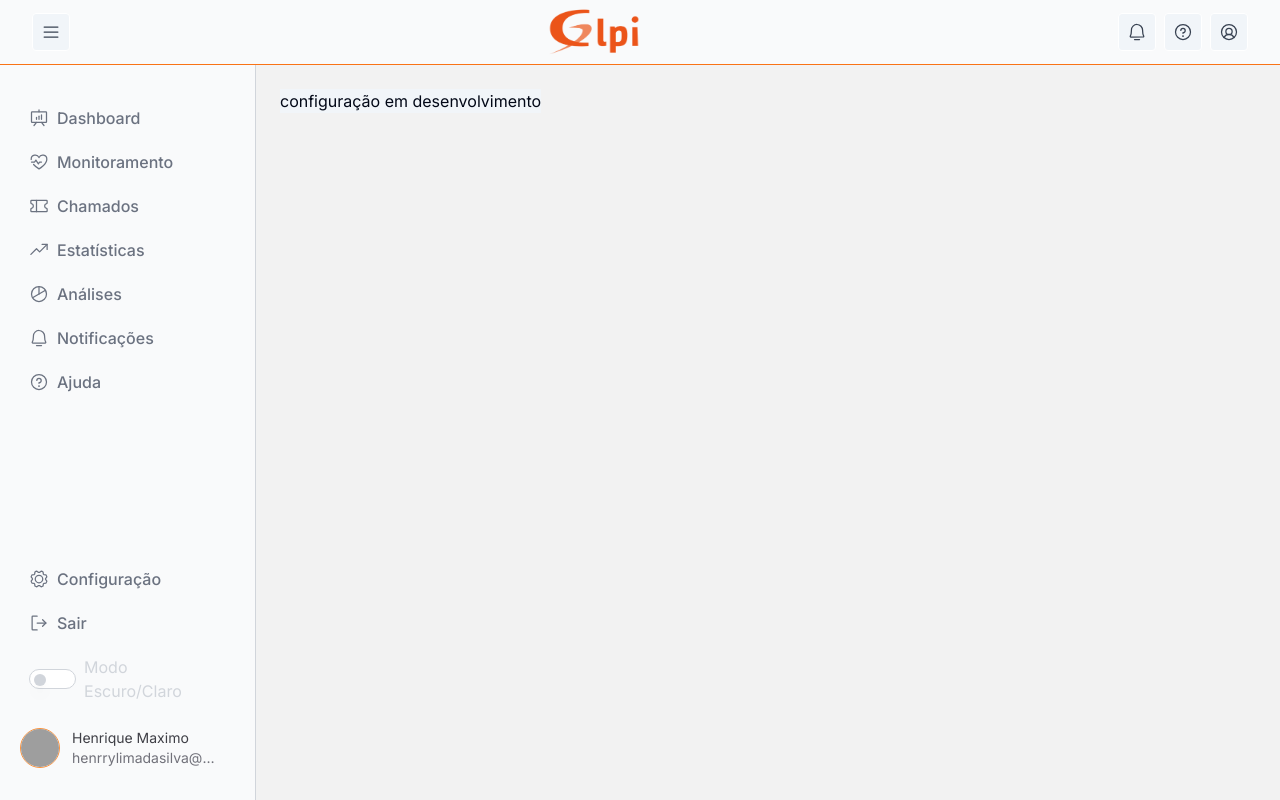
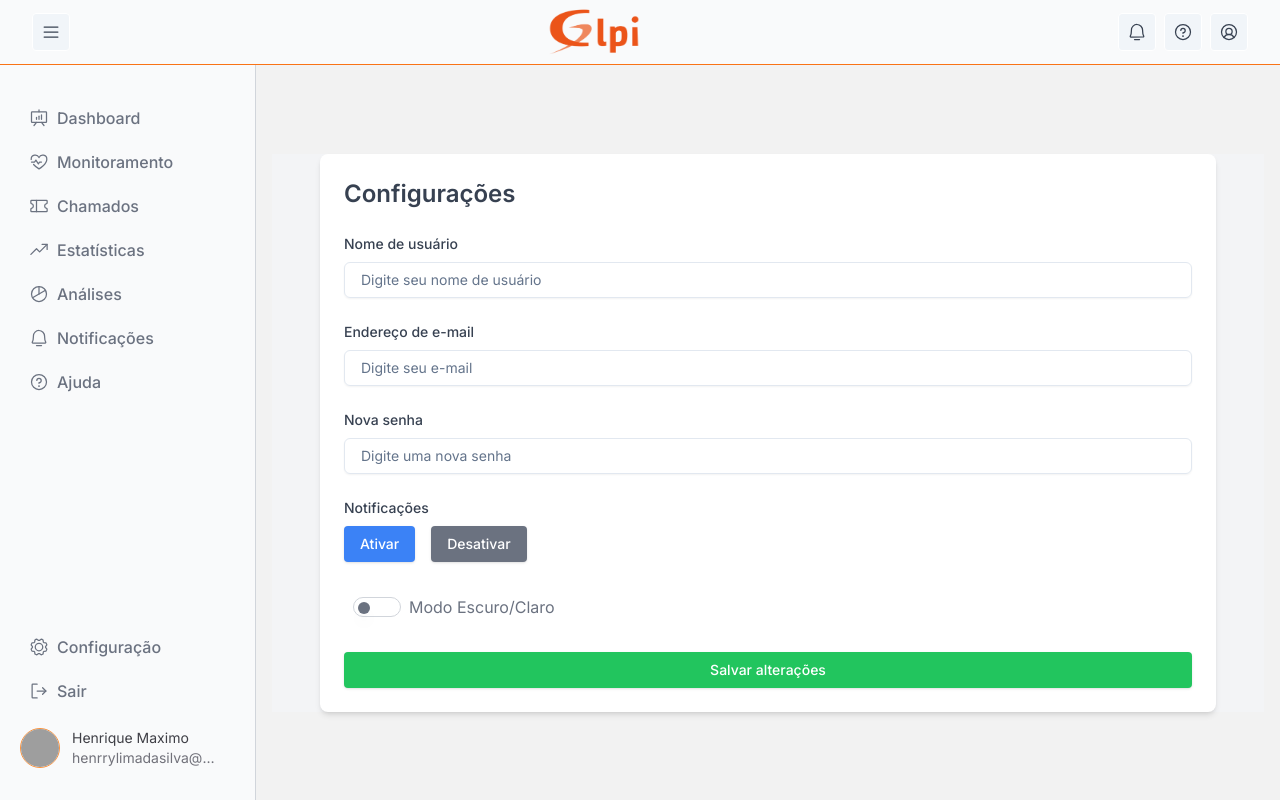
Before and after one commit to Henrry-Maximo/GLPI-Dashboard-Analytics, a React (Vite) app in the folder GLPI-Analytics-Pro/: page /main/system in a window 1280 px wide. Built offline with nearby package versions, Linux system fonts and the light colour scheme; sample sign-in values are in the browser's storage; grey boxes are pictures that could not be loaded.

Commit message:
🎨  Style: Add layout system page

```diff
--- a/GLPI-Analytics-Pro/src/components/Header/Header.tsx
+++ b/GLPI-Analytics-Pro/src/components/Header/Header.tsx
@@ -31,9 +31,9 @@ export default function Header({ toggleSidebar }: ButtonProps) {
         />
       </div>
       <nav className="flex items-center flex-row gap-2">
-        <NavItem icon={BellSimple} route="#" />
-        <NavItem icon={Question} route="#" />
-        <NavItem icon={UserCircle} route="#" />
+        <NavItem icon={BellSimple} route="/main/notification" />
+        <NavItem icon={Question} route="/main/help" />
+        <NavItem icon={UserCircle} route="/main/system" />
       </nav>
     </div>
   );
--- a/GLPI-Analytics-Pro/src/components/Sidebar/Sidebar.tsx
+++ b/GLPI-Analytics-Pro/src/components/Sidebar/Sidebar.tsx
@@ -1,4 +1,3 @@
-import { Switch } from "@headlessui/react";
 import {
   BellSimple,
   ChartPie,
@@ -68,15 +67,6 @@ export default function Sidebar({ menuOpen }: MainProps) {
             onClick={handleLogout}
           />
 
-          <div className="group flex items-center gap-2 p-2 rounded hover:bg-white border border-transparent hover:border-orange-400 transition duration-300 ease-in-out">
-            <Switch className="group relative flex h-5 w-12 cursor-pointer rounded-full bg-white border border-gray-300 p-1 transition-colors duration-200 ease-in-out focus:outline-none data-[focus]:outline-1 data-[focus]:outline-white data-[checked]:bg-white/10">
-              <span
-                aria-hidden="true"
-                className="pointer-events-none inline-block size-3 translate-x-0 rounded-full bg-gray-300 ring-0 shadow-lg transition duration-200 ease-in-out group-data-[checked]:translate-x-7"
-              />
-            </Switch>
-            <span className="text-gray-300">Modo Escuro/Claro</span>
-          </div>
         </nav>
 
         <Profile />
--- a/GLPI-Analytics-Pro/src/pages/system/index.tsx
+++ b/GLPI-Analytics-Pro/src/pages/system/index.tsx
@@ -1,9 +1,78 @@
-export default function System() {
+import { Button } from '@/components/ui/button';
+import { Input } from '@/components/ui/input';
+
+import { Switch } from "@headlessui/react";
+
+export default function SettingsPage() {
   return (
-    <section className="m-2">
-      <div className="flex justify-center items-center bg-slate-100">
-        configuração em desenvolvimento
+    <div className="w-full m-auto bg-gray-100">
+      <div className="max-w-4xl mx-auto bg-white p-6 rounded-lg shadow-md">
+        <h1 className="text-2xl font-semibold text-gray-700">Configurações</h1>
+
+        <form className="space-y-6 mt-6">
+          <div>
+            <label className="block text-sm font-medium text-gray-700" htmlFor="username">
+              Nome de usuário
+            </label>
+            <Input
+              id="username"
+              type="text"
+              className="mt-2 w-full px-4 py-2 border rounded-md text-gray-700"
+              placeholder="Digite seu nome de usuário"
+            />
+          </div>
+
+          <div>
+            <label className="block text-sm font-medium text-gray-700" htmlFor="email">
+              Endereço de e-mail
+            </label>
+            <Input
+              id="email"
+              type="email"
+              className="mt-2 w-full px-4 py-2 border rounded-md text-gray-700"
+              placeholder="Digite seu e-mail"
+            />
+          </div>
+
+          <div>
+            <label className="block text-sm font-medium text-gray-700" htmlFor="password">
+              Nova senha
+            </label>
+            <Input
+              id="password"
+              type="password"
+              className="mt-2 w-full px-4 py-2 border rounded-md text-gray-700"
+              placeholder="Digite uma nova senha"
+            />
+          </div>
+
+          <div>
+            <label className="block text-sm font-medium text-gray-700" htmlFor="notifications">
+              Notificações
+            </label>
+            <div className="mt-2 flex items-center space-x-4">
+              <Button className="bg-blue-500 text-white px-4 py-2 rounded">Ativar</Button>
+              <Button className="bg-gray-500 text-white px-4 py-2 rounded">Desativar</Button>
+            </div>
+          </div>
+
+          <div className="group flex items-center gap-2 p-2 rounded hover:bg-white border border-transparent hover:border-orange-400 transition duration-300 ease-in-out">
+            <Switch className="group relative flex h-5 w-12 cursor-pointer rounded-full bg-white border border-gray-300 p-1 transition-colors duration-200 ease-in-out focus:outline-none data-[focus]:outline-1 data-[focus]:outline-white data-[checked]:bg-white/10">
+              <span
+                aria-hidden="true"
+                className="pointer-events-none inline-block size-3 translate-x-0 rounded-full bg-gray-500 ring-0 shadow-lg transition duration-200 ease-in-out group-data-[checked]:translate-x-7"
+              />
+            </Switch>
+            <span className="text-gray-500">Modo Escuro/Claro</span>
+          </div>
+
+          <div>
+            <Button type="submit" className="w-full bg-green-500 text-white px-4 py-2 rounded">
+              Salvar alterações
+            </Button>
+          </div>
+        </form>
       </div>
-    </section>
+    </div>
   );
 }
--- a/GLPI-Analytics-Pro/src/pages/tickets/index.tsx
+++ b/GLPI-Analytics-Pro/src/pages/tickets/index.tsx
@@ -102,7 +102,7 @@ export default function CallsPage() {
                 </Badge>
 
                 <Badge
-                  variant="solid"
+                  variant="outline"
                   className={`${
                     call.priority === "Alta"
                       ? "bg-red-100 text-red-700"
```
